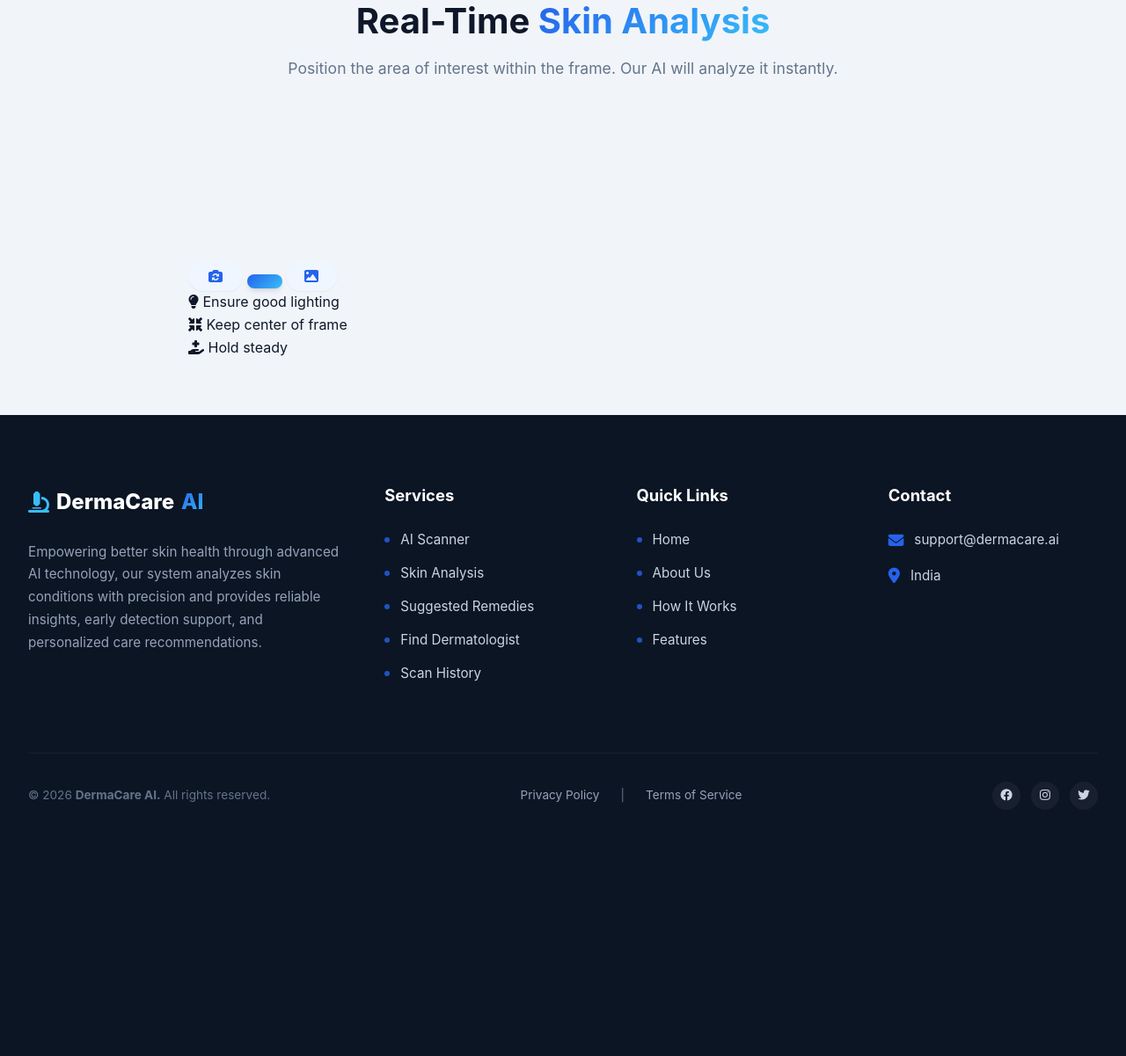
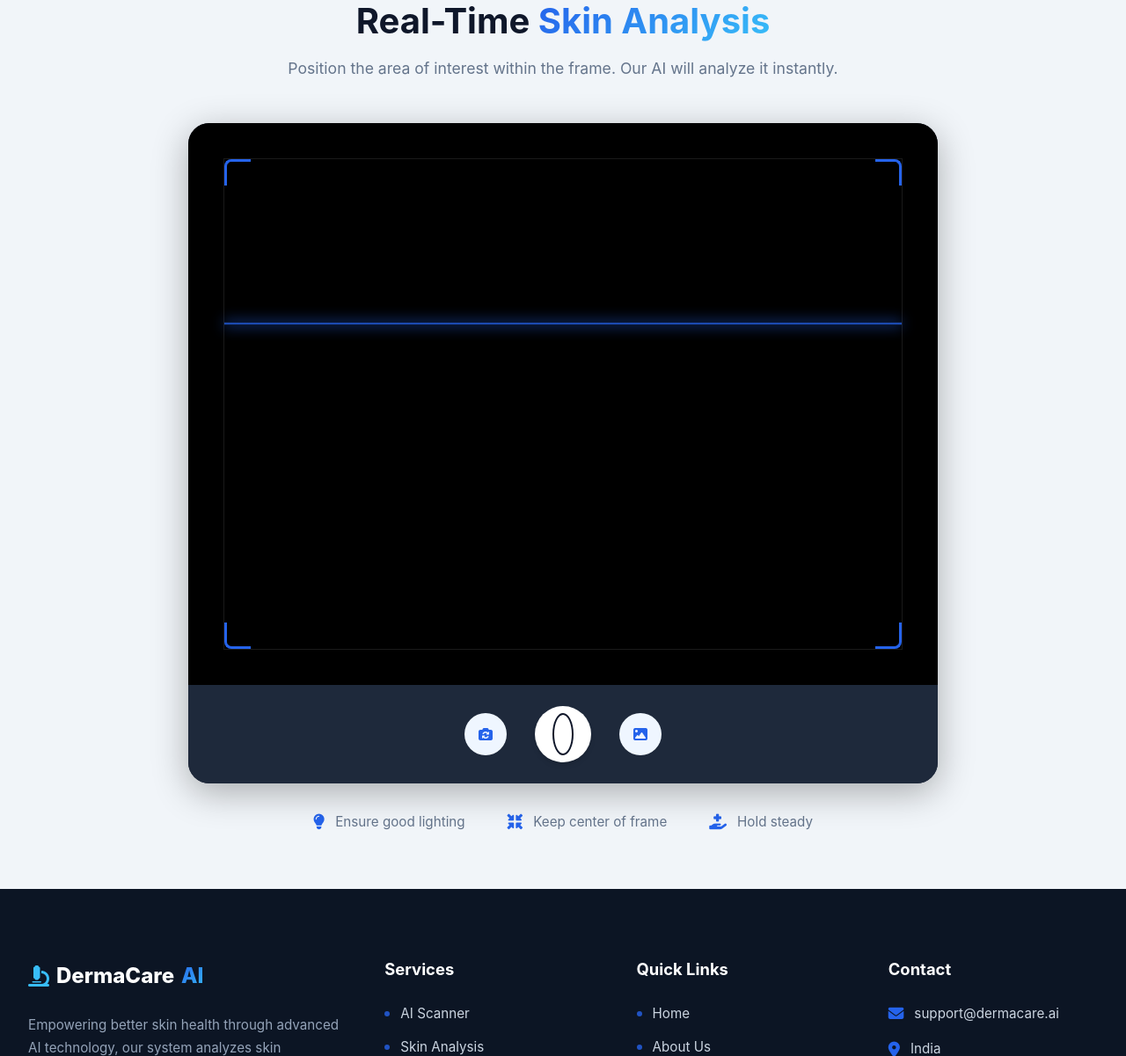
Before and after one commit to vensipokiya/AI-Based-Skin-Disease-Detection-System, a FastAPI app: page /detect in a window 1280 px wide. Shown: the part 69-1270 px from the top of the page at 88% size. Before the commit the page ends 982 px from the top, so only its background shows below. Run offline with FastAPI, Linux system fonts and the light colour scheme; some libraries are stand-ins or nearby versions.

Commit message:
feat: upgrade detection UI to high-fidelity glassmorphic design
- Implemented premium scanner-wrapper and container CSS.
- Added animated scanning laser and custom camera controls.
- Fixed broken JS link in detection.html to restore camera feed.

```diff
--- a/frontend/user/static/css/style.css
+++ b/frontend/user/static/css/style.css
@@ -477,68 +477,149 @@
 }
 
 /* Detection Page specific */
-.detection-container {
+/* ── Modern Detection Interface ── */
+.scanner-wrapper {
+    background: #0f172a;
+    border-radius: 24px;
+    overflow: hidden;
+    box-shadow: 0 10px 40px rgba(0,0,0,0.3);
+    margin-bottom: 2rem;
+    position: relative;
+}
+
+.scanner-container {
+    position: relative;
+    width: 100%;
+    aspect-ratio: 4 / 3;
+    background: #000;
+    display: flex;
+    align-items: center;
+    justify-content: center;
+}
+
+#webcam {
+    width: 100%;
+    height: 100%;
+    object-fit: cover;
+    transform: scaleX(-1); /* Mirror effect */
+}
+
+.scanner-frame {
+    position: absolute;
+    inset: 40px;
+    border: 1px solid rgba(255,255,255,0.1);
+    pointer-events: none;
+    z-index: 10;
+}
+
+.corner {
+    position: absolute;
+    width: 30px;
+    height: 30px;
+    border: 3px solid var(--primary-color);
+}
+
+.top-left { top: 0; left: 0; border-right: 0; border-bottom: 0; border-radius: 8px 0 0 0; }
+.top-right { top: 0; right: 0; border-left: 0; border-bottom: 0; border-radius: 0 8px 0 0; }
+.bottom-left { bottom: 0; left: 0; border-right: 0; border-top: 0; border-radius: 0 0 0 8px; }
+.bottom-right { bottom: 0; right: 0; border-left: 0; border-top: 0; border-radius: 0 0 8px 0; }
+
+.scanning-line {
+    position: absolute;
+    top: 0;
+    left: 0;
+    width: 100%;
+    height: 4px;
+    background: linear-gradient(to bottom, transparent, var(--primary-color), transparent);
+    box-shadow: 0 0 15px var(--primary-color);
+    animation: scanMove 3s infinite ease-in-out;
+    z-index: 11;
+}
+
+@keyframes scanMove {
+    0% { top: 0; }
+    50% { top: 100%; }
+    100% { top: 0; }
+}
+
+#loading-overlay {
+    position: absolute;
+    inset: 0;
+    background: rgba(15, 23, 42, 0.8);
+    backdrop-filter: blur(8px);
     display: flex;
     flex-direction: column;
     align-items: center;
-    padding: 4rem 1rem;
-    max-width: 900px;
-    margin: 0 auto;
-}
-
-.detection-header {
-    text-align: center;
-    margin-bottom: 3rem;
-}
-
-.detection-header h2 {
-    font-size: 2.5rem;
-    margin-bottom: 1rem;
-}
-
-.scanner-box {
-    background: var(--white);
-    border-radius: var(--border-radius-lg);
-    box-shadow: var(--shadow-xl);
+    justify-content: center;
+    color: white;
+    z-index: 20;
+}
+
+.scanner-controls {
+    padding: 1.5rem 2rem;
+    background: #1e293b;
+    display: flex;
+    align-items: center;
+    justify-content: center;
+    gap: 2rem;
+}
+
+.btn-icon {
+    width: 48px;
+    height: 48px;
+    border-radius: 50%;
+    padding: 0;
+    display: flex;
+    align-items: center;
+    justify-content: center;
+    background: rgba(255,255,255,0.1);
+    border: 1px solid rgba(255,255,255,0.1);
+    color: white;
+}
+
+.btn-icon:hover {
+    background: rgba(255,255,255,0.2);
+}
+
+.btn-icon-main {
+    width: 64px;
+    height: 64px;
+    border-radius: 50%;
+    padding: 4px;
+    background: white;
+    border: none;
+    cursor: pointer;
+    transition: transform 0.2s;
+}
+
+.btn-icon-main:active { transform: scale(0.92); }
+
+.shutter-inner {
     width: 100%;
-    overflow: hidden;
-    border: 1px solid #e2e8f0;
-}
-
-.scanner-tabs {
-    display: flex;
-    border-bottom: 1px solid #e2e8f0;
-    background: #f8fafc;
-}
-
-.tab-btn {
-    flex: 1;
-    padding: 1.25rem;
-    border: none;
-    background: transparent;
-    font-size: 1rem;
-    font-weight: 600;
+    height: 100%;
+    border-radius: 50%;
+    border: 2px solid #0f172a;
+    background: white;
+}
+
+.scanner-guidance {
+    display: flex;
+    justify-content: center;
+    gap: 3rem;
+    margin-top: 2rem;
+}
+
+.guidance-item {
+    display: flex;
+    align-items: center;
+    gap: 0.75rem;
     color: var(--text-light);
-    cursor: pointer;
-    transition: var(--transition-fast);
-    display: flex;
-    align-items: center;
-    justify-content: center;
-    gap: 0.5rem;
-}
-
-.tab-btn i {
-    font-size: 1.2rem;
-}
-
-.tab-btn.active {
+    font-size: 0.95rem;
+}
+
+.guidance-item i {
     color: var(--primary-color);
-    background: var(--white);
-    border-bottom: 2px solid var(--primary-color);
-}
-
-.tab-content {
-    padding: 3rem;
+    font-size: 1.1rem;
 }
 
 .upload-area {
--- a/frontend/user/templates/detection.html
+++ b/frontend/user/templates/detection.html
@@ -3,7 +3,7 @@
 {% block title %}Skin Disease Detection - DermaCare AI{% endblock %}
 
 {% block extra_js %}
-<script src="/user/static/js/detection_system.js"></script>
+<script src="/user/static/js/main.js"></script>
 {% endblock %}
 
 {% block content %}
```
